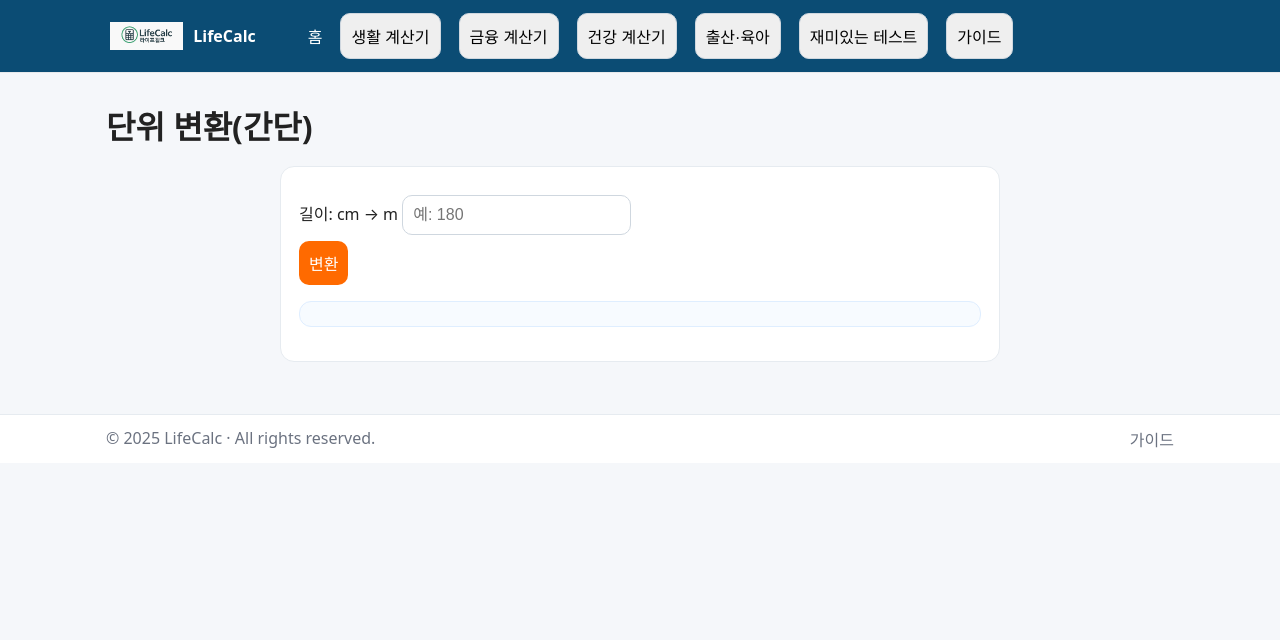
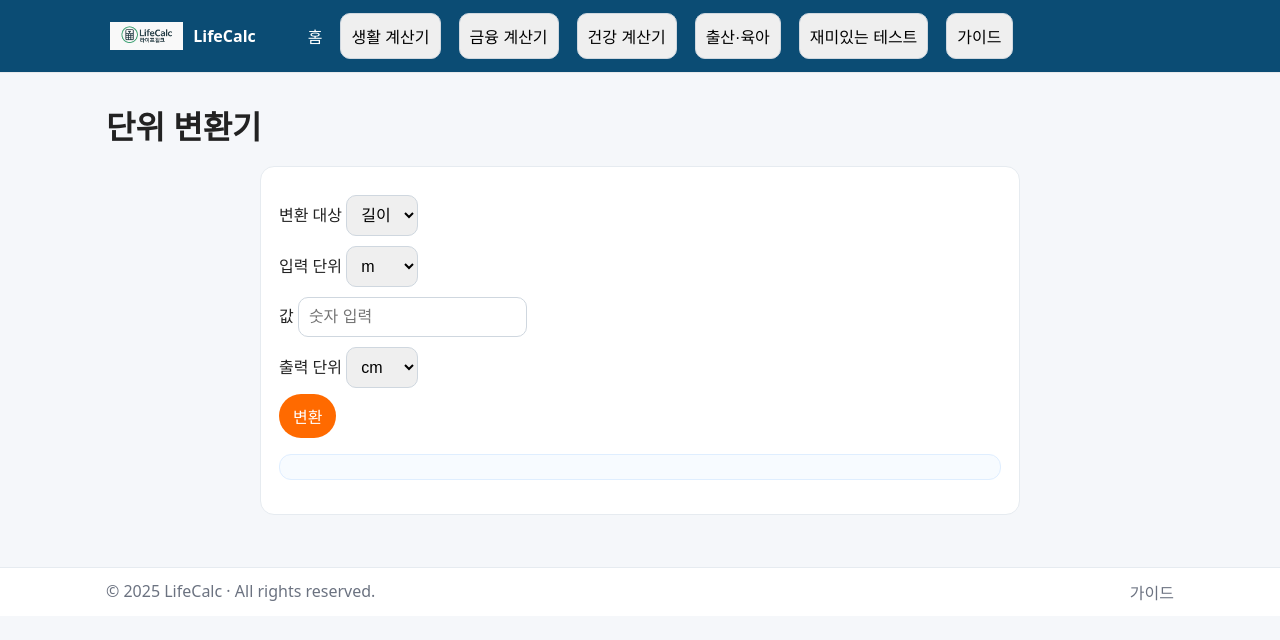
Before and after one commit to khai-lang/LifeCalc, a Jekyll site: the page built from life/unit-converter/index.md, in a window 1280 px wide. Shown: the top 640 px of the page. Built offline with Jekyll 4.4.1, drawn with Linux system fonts in a browser that asks for light colours; some of the changed lines change nothing that is shown.

Commit message:
Update index.md

```diff
--- a/life/unit-converter/index.md
+++ b/life/unit-converter/index.md
@@ -1,19 +1,77 @@
 ---
 layout: default
 title: 단위 변환기
-description: 길이·무게·온도 등 기본 단위 변환.
+description: 길이·무게·온도·면적·부피 단위를 상호 변환합니다.
 permalink: life/unit-converter/
 ---
-# 단위 변환(간단)
-<div class="card" style="max-width:720px;margin:0 auto;">
-  <form onsubmit="event.preventDefault();conv();">
-    <label>길이: cm → m <input type="number" id="cm" placeholder="예: 180"></label>
-    <button>변환</button>
+
+# 단위 변환기
+<div class="card" style="max-width:760px;margin:0 auto;">
+  <form onsubmit="event.preventDefault();convert();">
+    <label>변환 대상
+      <select id="type">
+        <option value="length">길이</option>
+        <option value="weight">무게</option>
+        <option value="temp">온도</option>
+        <option value="area">면적</option>
+        <option value="volume">부피</option>
+      </select>
+    </label>
+
+    <label>입력 단위
+      <select id="from"></select>
+    </label>
+
+    <label>값
+      <input type="number" id="val" step="any" placeholder="숫자 입력" required>
+    </label>
+
+    <label>출력 단위
+      <select id="to"></select>
+    </label>
+
+    <button class="btn" style="background:#ff6a00;color:#fff;border:0">변환</button>
   </form>
-  <div id="conv-out" class="note"></div>
+  <div id="out" class="note"></div>
 </div>
+
 <script>
-function conv(){
-  const c=parseFloat(cm.value||0); conv-out.innerText = `${c} cm = ${(c/100).toFixed(2)} m`;
+const UNITS = {
+  length: { m:1, cm:0.01, mm:0.001, km:1000, inch:0.0254, ft:0.3048, yd:0.9144, mile:1609.344 },
+  weight: { kg:1, g:0.001, mg:0.000001, t:1000, lb:0.45359237, oz:0.028349523125 },
+  area:   { "m²":1, "cm²":0.0001, "mm²":1e-6, "km²":1e6, "ha":10000, "a":100, "ft²":0.09290304, "yd²":0.83612736 },
+  volume: { "m³":1, "L":0.001, "mL":1e-6, "gal(US)":0.003785411784, "qt(US)":0.000946352946, "pt(US)":0.000473176473, "cup(US)":0.000236588236, "fl oz(US)":2.95735295625e-5 }
+};
+const TEMP = ["°C","°F","K"];
+const typeSel = document.getElementById('type'), fromSel = document.getElementById('from'), toSel = document.getElementById('to');
+
+function fillUnits(){
+  const t=typeSel.value; fromSel.innerHTML=''; toSel.innerHTML='';
+  const options = t==='temp' ? TEMP : Object.keys(UNITS[t]);
+  options.forEach(u=>{
+    const o1=document.createElement('option'); o1.value=o1.textContent=u; fromSel.appendChild(o1);
+    const o2=document.createElement('option'); o2.value=o2.textContent=u; toSel.appendChild(o2);
+  });
+  toSel.selectedIndex = 1 < toSel.options.length ? 1 : 0;
+}
+typeSel.addEventListener('change', fillUnits); fillUnits();
+
+function convertTemp(v, from, to){
+  let c = from==='°C'? v : from==='°F'? (v-32)/1.8 : v-273.15;
+  if(to==='°C') return c;
+  if(to==='°F') return c*1.8+32;
+  if(to==='K')  return c+273.15;
+}
+function convert(){
+  const t=typeSel.value, v=parseFloat(val.value), f=fromSel.value, to=toSel.value;
+  if(!Number.isFinite(v)) return;
+  let res;
+  if(t==='temp'){
+    res = convertTemp(v,f,to);
+  }else{
+    const base = v * UNITS[t][f];           // 입력 → 기준 단위
+    res = base / UNITS[t][to];              // 기준 → 출력 단위
+  }
+  out.textContent = `${v} ${f} = ${(+res.toFixed(6)).toString()} ${to}`;
 }
 </script>
```
